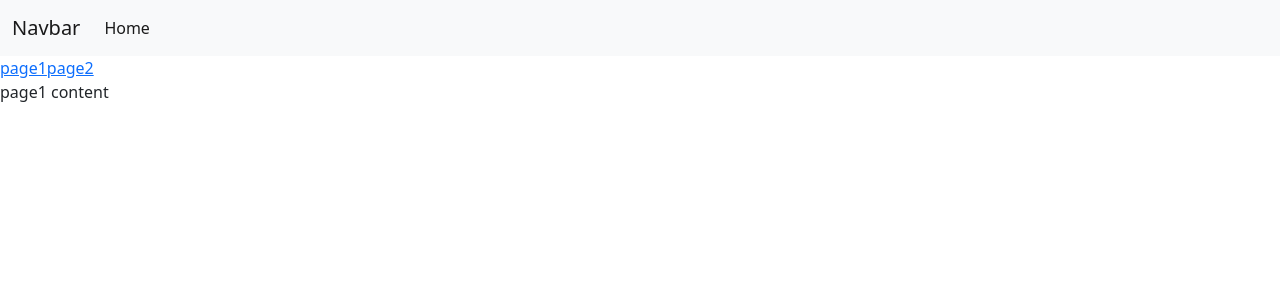
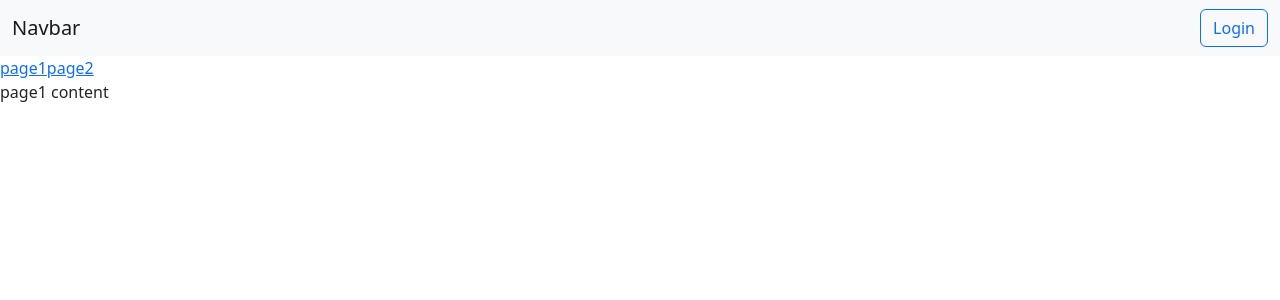
Before and after one commit to ecerulm/vue-express-paseto, a Vue app in the folder frontend-vue/: page / in a window 1280 px wide. Shown: the top 300 px of the page. Built offline with nearby package versions, Linux system fonts and the light colour scheme.

Commit message:
frontend: Add login button to navbar

```diff
--- a/frontend-vue/src/components/NavBar.vue
+++ b/frontend-vue/src/components/NavBar.vue
@@ -1,19 +1,8 @@
-
 <template>
-<nav class="navbar navbar-expand-lg navbar-light bg-light">
-  <div class="container-fluid">
-    <a class="navbar-brand" href="#">Navbar</a>
-    <button class="navbar-toggler" type="button" data-bs-toggle="collapse" data-bs-target="#navbarSupportedContent" aria-controls="navbarSupportedContent" aria-expanded="false" aria-label="Toggle navigation">
-      <span class="navbar-toggler-icon"></span>
-    </button>
-    <div class="collapse navbar-collapse" id="navbarSupportedContent">
-      <ul class="navbar-nav me-auto mb-2 mb-lg-0">
-        <li class="nav-item">
-          <a class="nav-link active" aria-current="page" href="#">Home</a>
-        </li>
-      </ul>
-
+  <nav class="navbar navbar-expand-lg navbar-light bg-light">
+    <div class="container-fluid">
+      <a class="navbar-brand" href="#">Navbar</a>
+      <button type="button" class="btn btn-outline-primary">Login</button>
     </div>
-  </div>
-</nav>
+  </nav>
 </template>
```
